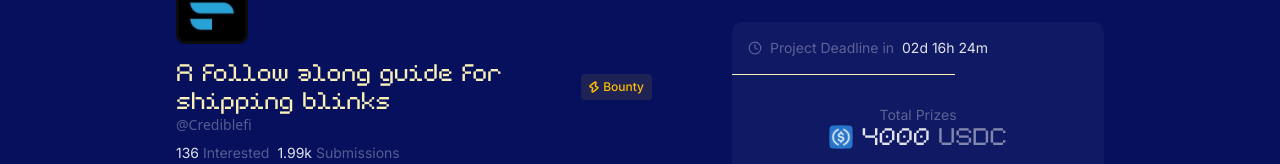
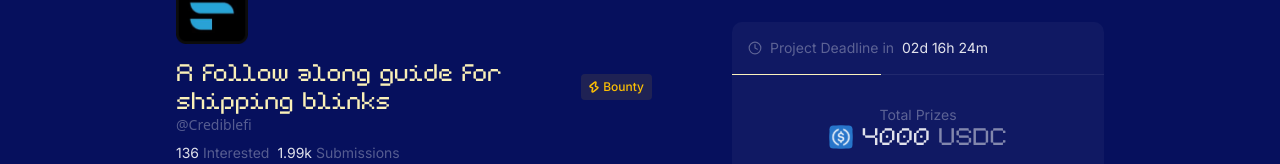
Before and after one commit to Akash-Behara/app_wpl, a React (Vite) app: page /projectdetails in a window 1280 px wide. Shown: the part 277-441 px from the top of the page. Built offline with nearby package versions, Linux system fonts and the light colour scheme; a web font is replaced by a local one.

Commit message:
project deatils card UI update

```diff
--- a/src/pages/ProjectDetailsPage.jsx
+++ b/src/pages/ProjectDetailsPage.jsx
@@ -83,7 +83,10 @@ const ProjectDetailsPage = () => {
               <Clock size={14} className='text-white32'/>
               <p className='text-[14px] text-white32 leading-[20px] font-inter'>Project Deadline in <span className='text-white88 ml-1'>02d 16h 24m</span></p>
             </div>
-            <div className='h-[1px] w-[60%] bg-primaryYellow'/>
+            <div className='h-[1px] w-full'>
+              <div className='h-[1px] w-[40%] bg-primaryYellow'/>
+              <div className='h-[1px] translate-y-[-1px] w-full bg-white7'/>
+            </div>
             <div className='flex flex-col justify-center items-center mt-8'>
               <p className='text-[14px] text-white32 leading-4 font-inter'>Total Prizes</p>
               <p className='text-[24px] text-white88 leading-[28px] font-gridular flex items-center gap-2'>
```
